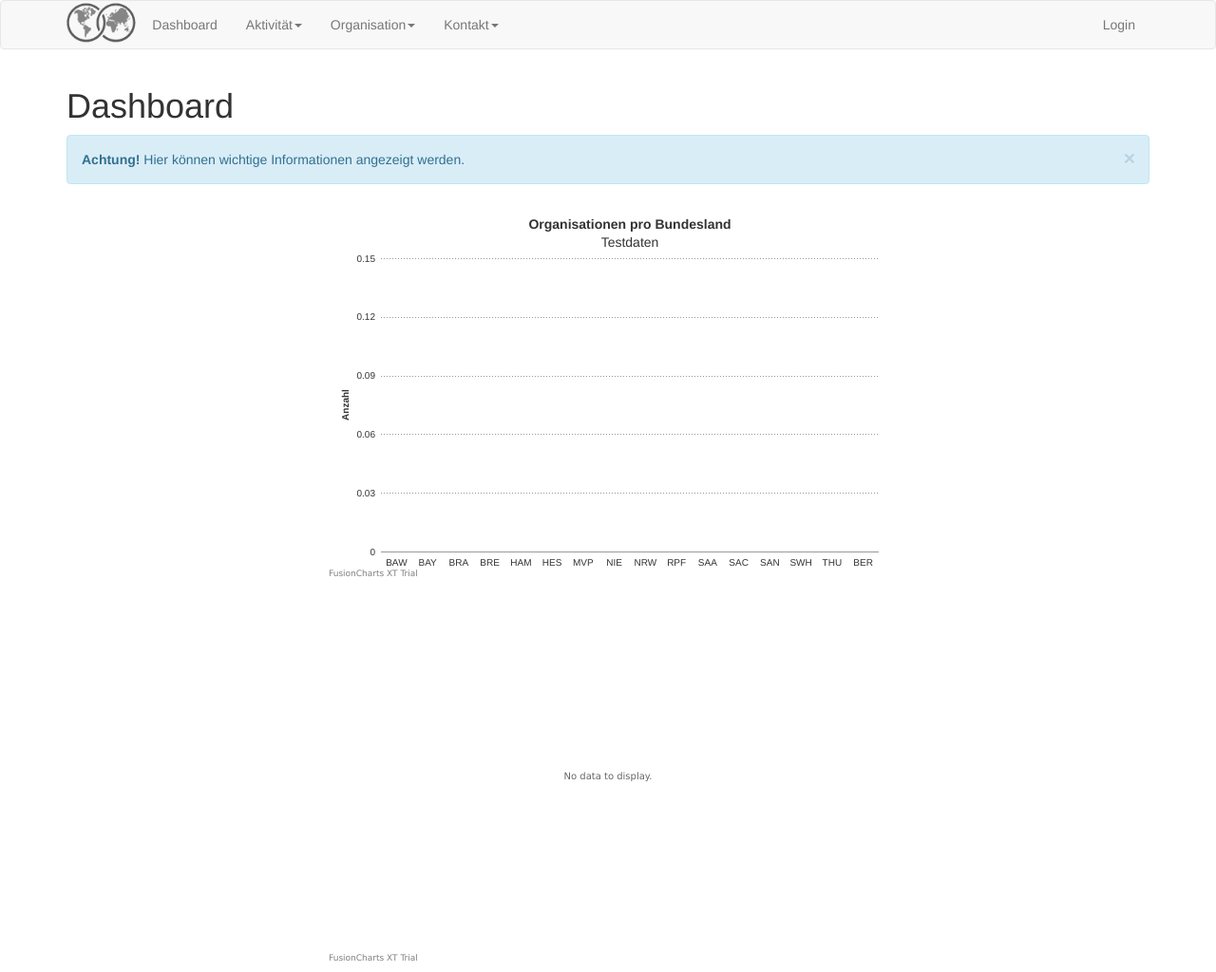
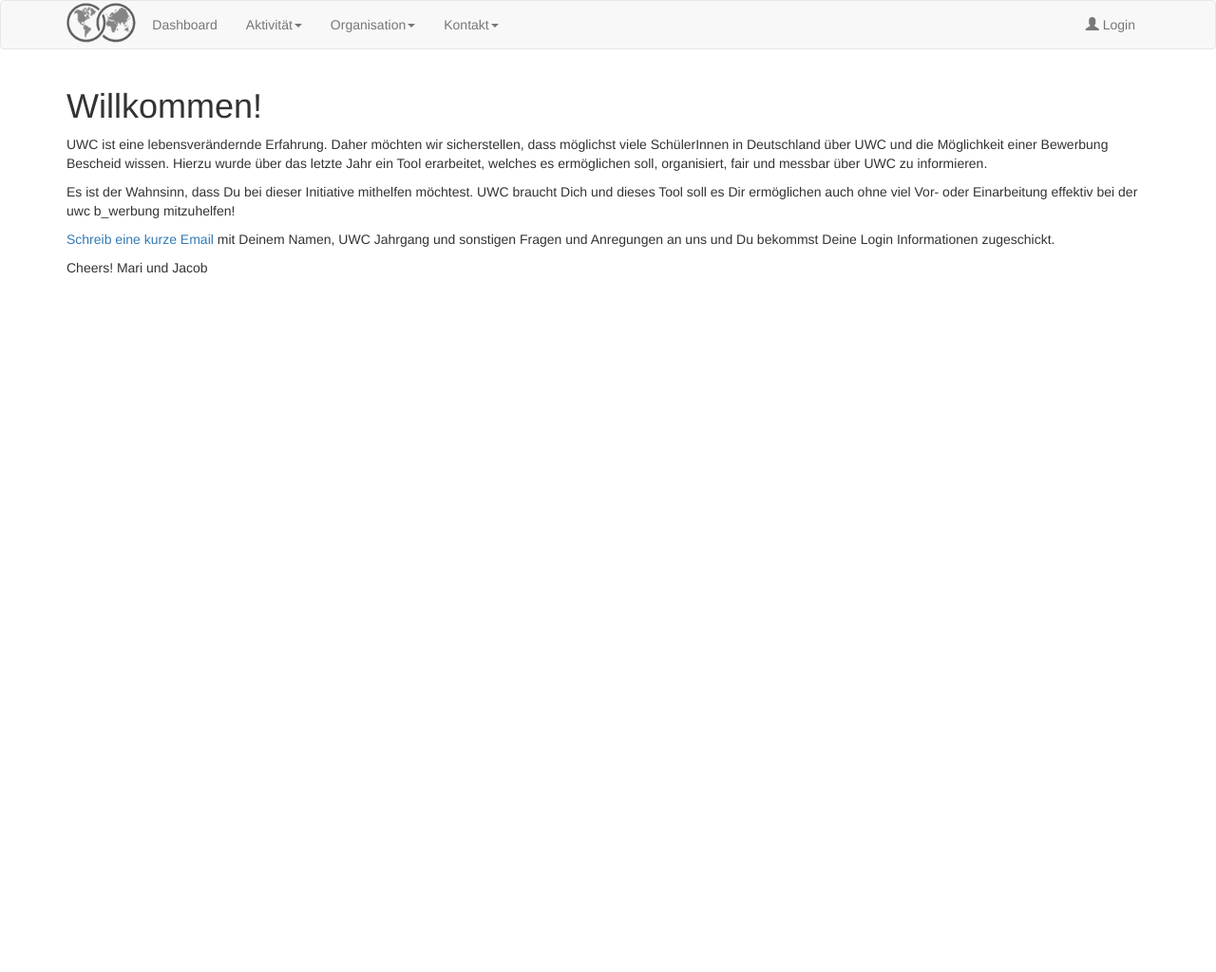
Before and after one commit to jacobmatthewmurray/uwcbewerbung, a Django app: page /orgmgm/ in a window 1280 px wide. Shown: the whole page at 95% size. After the commit the page ends 288 px from the top, so only its background shows below. Run offline with Django 3.2, Linux system fonts and the light colour scheme; data comes from the database, SQL or seed files in the repository; data that the repository does not hold is empty; parts of the project's set-up code (start-up, migrations or seed data) failed here and were passed over; some libraries are stand-ins or nearby versions.

Commit message:
login system complete and almost all views complete

```diff
--- a/orgmgm/templates/orgmgm/base.html
+++ b/orgmgm/templates/orgmgm/base.html
@@ -6,7 +6,7 @@
 <!DOCTYPE html>
 <html>
 <head>
-    <title>UWC Bewerbung</title>
+    <title>uwcBwerbung</title>
     {% bootstrap_css %}
     <script type="text/javascript" src="{% static 'orgmgm/fusioncharts/fusioncharts.js' %}"></script>
     <script type="text/javascript" src="{% static 'orgmgm/fusioncharts/themes/fusioncharts.theme.zune.js' %}"></script>
@@ -22,7 +22,7 @@
                     <span class="icon-bar"></span>
                     <span class="icon-bar"></span>
                 </button>
-                <a class="navbar-left" href="#"><img style="height: 1.2cm" src="{% static 'orgmgm/images/logo.gif' %}"></a>
+                <a class="navbar-left" href="{% url 'home' %}"><img style="height: 1.2cm" src="{% static 'orgmgm/images/logo.gif' %}"></a>
             </div>
 
         <!-- Collect the nav links, forms, and other content for toggling -->
@@ -33,8 +33,8 @@
                         <a href="#" class="dropdown-toggle" data-toggle="dropdown" role="button" aria-haspopup="true" aria-expanded="false">Aktivität<span class="caret"></span></a>
                          <ul class="dropdown-menu">
                             <li><a href="{% url 'activity_add' %}">Add</a></li>
-                            <li><a href="">List</a></li>
-                            <li><a href="">Search</a></li>
+                            <li><a href="{% url 'activity_list' %}">List</a></li>
+                            <li><a href="{% url 'activity_list' %}">Search</a></li>
                       </ul>
                     <li class="dropdown">
                         <a href="#" class="dropdown-toggle" data-toggle="dropdown" role="button" aria-haspopup="true" aria-expanded="false">Organisation<span class="caret"></span></a>
@@ -49,19 +49,19 @@
                             <li><a href="{% url 'kontakt_add' %}">Add</a></li>
                             <li><a href="{% url 'kontakt_list' %}">List</a></li>
                             <li><a href="{% url 'kontakt_search' %}">Search</a></li>
-                      </ul>
+                        </ul>
                     </li>
                 </ul>
                 <ul class="nav navbar-nav navbar-right">
                    {% if user.is_authenticated %}
                         <li class="dropdown">
-                        <a href="#" class="dropdown-toggle" data-toggle="dropdown" role="button" aria-haspopup="true" aria-expanded="false">{{ user.get_username }}<span class="caret"></span></a>
+                        <a href="#" class="dropdown-toggle" data-toggle="dropdown" role="button" aria-haspopup="true" aria-expanded="false"><span class="glyphicon glyphicon-user"></span> {{ user.get_username }}</a>
                             <ul class="dropdown-menu">
                                 <li><a href="{% url 'logout'%}?next={{request.path}}">Logout</a></li>
                             </ul>
                          </li>
                     {% else %}
-                         <li><a href="{% url 'login'%}?next={{request.path}}">Login</a></li>
+                         <li><a href="{% url 'login'%}?next={{request.path}}"><span class="glyphicon glyphicon-user"></span> Login</a></li>
                     {% endif %}
                 </ul>
             </div><!-- /.navbar-collapse -->
--- /dev/null
+++ b/orgmgm/templates/orgmgm/home.html
@@ -0,0 +1,19 @@
+{% extends './base.html' %}
+
+{% block title %}Willkommen{% endblock %}
+
+{% block content %}
+
+<h1>Willkommen!</h1>
+
+<p>UWC ist eine lebensverändernde Erfahrung. Daher möchten wir sicherstellen, dass möglichst viele SchülerInnen in Deutschland über UWC und die Möglichkeit einer Bewerbung Bescheid wissen. Hierzu wurde über das letzte Jahr ein Tool erarbeitet, welches es ermöglichen soll, organisiert, fair und messbar über UWC zu informieren.</p>
+
+<p>Es ist der Wahnsinn, dass Du bei dieser Initiative mithelfen möchtest. UWC braucht Dich und dieses Tool soll es Dir ermöglichen auch ohne viel Vor- oder Einarbeitung effektiv bei der uwc b_werbung mitzuhelfen! </p>
+
+
+<p><a href="mailto:jacobmatthewmurray@gmail.com?Subject=uwc20%b20%werbung20%registration" target="_top">Schreib eine kurze Email</a> mit Deinem Namen, UWC Jahrgang und sonstigen Fragen und Anregungen an uns und Du bekommst Deine Login Informationen zugeschickt.</p>
+
+<p>Cheers! Mari und Jacob</p>
+
+
+{% endblock %}
--- a/orgmgm/urls.py
+++ b/orgmgm/urls.py
@@ -1,11 +1,15 @@
 from django.conf.urls import url
-
+from django.views.generic import TemplateView
 from . import views
 
 urlpatterns=[
-    url(r'^$', views.dashboard_overview, name='dashboard_overview'),
+    url(r'^$',TemplateView.as_view(template_name='orgmgm/home.html'), name='home'),
+    url(r'^dashboard/$', views.dashboard_overview, name='dashboard_overview'),
+    url(r'^activity/$', views.activity_list, name='activity_list'),
     url(r'^activity/add/$', views.activity_add, name='activity_add'),
     url(r'^activity/detail/(?P<pk>\d+)/$', views.activity_detail, name='activity_detail'),
+    url(r'^activity/edit/(?P<pk>\d+)/$', views.activity_edit, name='activity_edit'),
+    url(r'^activity/delete/(?P<pk>\d+)/$', views.activity_delete, name='activity_delete'),
     url(r'^kontakt/$', views.kontakt_list, name='kontakt_list'),
     url(r'^kontakt/search/$', views.kontakt_search, name='kontakt_search'),
     url(r'^kontakt/add/$', views.kontakt_add, name='kontakt_add'),
--- a/orgmgm/views.py
+++ b/orgmgm/views.py
@@ -7,6 +7,8 @@
 from django.db.models import Count
 from django.db.models.functions import ExtractMonth, ExtractDay
 from django.contrib.auth import login, authenticate
+from django.contrib.auth.decorators import login_required
+from django.contrib.auth.mixins import LoginRequiredMixin
 
 from .models import Organisation, Kontakt, Activity, Bundesland
 from .forms import (SearchOrganisationForm,
@@ -19,23 +21,25 @@
 
 
 
-def signup(request):
-    if request.method == 'POST':
-        form = SignUpForm(request.POST)
-        if form.is_valid():
-            form.save()
-            username = form.cleaned_data.get('username')
-            raw_password = form.cleaned_data.get('password1')
-            user = authenticate(username=username, password=raw_password)
-            login(request, user)
-            return redirect('dashboard_overview')
-    else:
-        form = SignUpForm()
-    return render(request, 'orgmgm/signup.html', {'form': form})
+# For now no sign up option. Registration via email to Jacob.
+
+# def signup(request):
+#     if request.method == 'POST':
+#         form = SignUpForm(request.POST)
+#         if form.is_valid():
+#             form.save()
+#             username = form.cleaned_data.get('username')
+#             raw_password = form.cleaned_data.get('password1')
+#             user = authenticate(username=username, password=raw_password)
+#             login(request, user)
+#             return redirect('dashboard_overview')
+#     else:
+#         form = SignUpForm()
+#     return render(request, 'orgmgm/signup.html', {'form': form})
 
 
 
-
+@login_required
 def dashboard_overview(request):
 
     bunds = Bundesland.objects.annotate(num_orgs=Count('organisation'))
@@ -98,7 +102,7 @@
 
 # Views for Organisation Model
 
-
+@login_required
 def organisation_add(request):
     if request.method == 'POST':
         form = AddOrganisationForm(request.POST)
@@ -109,7 +113,7 @@
         form = AddOrganisationForm()
     return render(request, 'orgmgm/organisation/add.html', {'form': form})
 
-
+@login_required
 def organisation_delete(request, pk):
     organisation = get_object_or_404(Organisation, pk=pk)
     if request.method == 'POST':
@@ -119,7 +123,7 @@
                   {'organisation': organisation})
 
 
-class OrganisationDetail(DetailView):
+class OrganisationDetail(LoginRequiredMixin,DetailView):
 
     model = Organisation
     template_name = 'orgmgm/organisation/detail.html'
@@ -139,6 +143,7 @@
 #                   {'organisation': organisation})
 
 
+@login_required
 def organisation_edit(request, pk):
     organisation = get_object_or_404(Organisation, pk=pk)
     if request.method == 'POST':
@@ -150,7 +155,7 @@
         form = AddOrganisationForm(instance=organisation)
     return render(request, 'orgmgm/organisation/edit.html', {'form': form})
 
-
+@login_required
 def organisation_list(request):
     org_list = Organisation.objects.all()
     paginator = Paginator(org_list, 25)
@@ -166,7 +171,7 @@
 
     return render(request, 'orgmgm/organisation/list.html', {'orgs': orgs})
 
-
+@login_required
 def organisation_search(request):
     if request.method == 'POST':
         form = SearchOrganisationForm(request.POST)
@@ -195,7 +200,7 @@
 
 # Views for Kontakt
 
-
+@login_required
 def kontakt_add(request):
     if request.method == 'POST':
         form = AddKontaktForm(request.POST)
@@ -211,7 +216,7 @@
             form = AddKontaktForm()
     return render(request, 'orgmgm/kontakt/add.html', {'form': form})
 
-
+@login_required
 def kontakt_delete(request, pk):
     kontakt = get_object_or_404(Kontakt, pk=pk)
     if request.method == 'POST':
@@ -219,12 +224,12 @@
         return redirect('kontakt_add')
     return render(request, 'orgmgm/kontakt/delete.html', {'kontakt': kontakt})
 
-
+@login_required
 def kontakt_detail(request, pk):
     kontakt = get_object_or_404(Kontakt, pk=pk)
     return render(request, 'orgmgm/kontakt/detail.html', {'kontakt': kontakt})
 
-
+@login_required
 def kontakt_edit(request, pk):
     kontakt = get_object_or_404(Kontakt, pk=pk)
     if request.method == 'POST':
@@ -236,7 +241,7 @@
         form = AddKontaktForm(instance=kontakt)
     return render(request, 'orgmgm/kontakt/edit.html', {'form': form})
 
-
+@login_required
 def kontakt_list(request):
     kon_list = Kontakt.objects.all().order_by('nachname')
     paginator = Paginator(kon_list, 25)
@@ -252,7 +257,7 @@
 
     return render(request, 'orgmgm/kontakt/list.html', {'kons': kons})
 
-
+@login_required
 def kontakt_search(request):
     if request.method == 'POST':
         form = SearchKontaktForm(request.POST)
@@ -272,7 +277,7 @@
 # Views for Activity Model
 
 
-
+@login_required
 def activity_add(request):
     if request.method == 'POST':
         form = AddActivityForm(request.POST)
@@ -287,10 +292,46 @@
             form = AddActivityForm()
     return render(request, 'orgmgm/activity/add.html', {'form': form})
 
-# Needed activity details
+@login_required
+def activity_list(request):
+    act_list = Activity.objects.all().order_by('activitydate')
+    paginator = Paginator(act_list, 25)
+
+    page = request.GET.get('page')
+
+    try:
+        acts = paginator.page(page)
+    except PageNotAnInteger:
+        acts = paginator.page(1)
+    except EmptyPage:
+        acts = paginator.page(paginator.num_pages)
+
+    return render(request, 'orgmgm/activity/list.html', {'acts': acts})
 
 
+@login_required
+def activity_edit(request, pk):
+    activity = get_object_or_404(Activity, pk=pk)
+    if request.method == 'POST':
+        form = AddActivityForm(request.POST, instance=activity)
+        if form.is_valid():
+            activity = form.save()
+            return redirect('activity_detail', pk=activity.pk)
+    else:
+        form = AddActivityForm(instance=activity)
+    return render(request, 'orgmgm/activity/edit.html', {'form': form})
 
+
+@login_required
+def activity_delete(request, pk):
+    activity = get_object_or_404(Activity, pk=pk)
+    if request.method == 'POST':
+        activity.delete()
+        return redirect('kontakt_add')
+    return render(request, 'orgmgm/activity/delete.html', {'activity': activity})
+
+
+@login_required
 def activity_detail(request, pk):
     activity = get_object_or_404(Activity, pk=pk)
     return render(request, 'orgmgm/activity/detail.html',
--- a/uwcbewerbung/settings.py
+++ b/uwcbewerbung/settings.py
@@ -121,5 +121,5 @@
 
 STATIC_URL = '/static/'
 
-
+LOGIN_URL = '/login/'
 LOGIN_REDIRECT_URL = '/orgmgm/'
--- a/uwcbewerbung/urls.py
+++ b/uwcbewerbung/urls.py
@@ -15,13 +15,16 @@
 """
 from django.conf.urls import url, include
 from django.contrib import admin
+from django.views.generic import RedirectView
+from django.core.urlresolvers import reverse_lazy
 from django.contrib.auth import views as auth_views
 from orgmgm import views as myviews
 
 urlpatterns = [
-    url(r'^orgmgm/', include('orgmgm.urls')),
+    url(r'^$', RedirectView.as_view(url='/orgmgm/')),
+    url(r'^orgmgm/', include('orgmgm.urls'), name='orgmgm'),
     url(r'^admin/', admin.site.urls),
     url(r'^login/$', auth_views.login, {'template_name': 'orgmgm/login.html'}, name='login'),
     url(r'^logout/$', auth_views.logout, {'next_page': '/login/'}, name='logout'),
-    url(r'^signup/$', myviews.signup, name='signup'),
+    #url(r'^signup/$', myviews.signup, name='signup'),
 ]
```
Also changed, not shown: orgmgm/templates/orgmgm/activity/delete.html (+14 -0 lines), orgmgm/templates/orgmgm/activity/detail.html (+15 -7 lines), orgmgm/templates/orgmgm/activity/edit.html (+12 -0 lines), orgmgm/templates/orgmgm/activity/list.html (+27 -0 lines), orgmgm/templates/orgmgm/login.html (+23 -6 lines).
